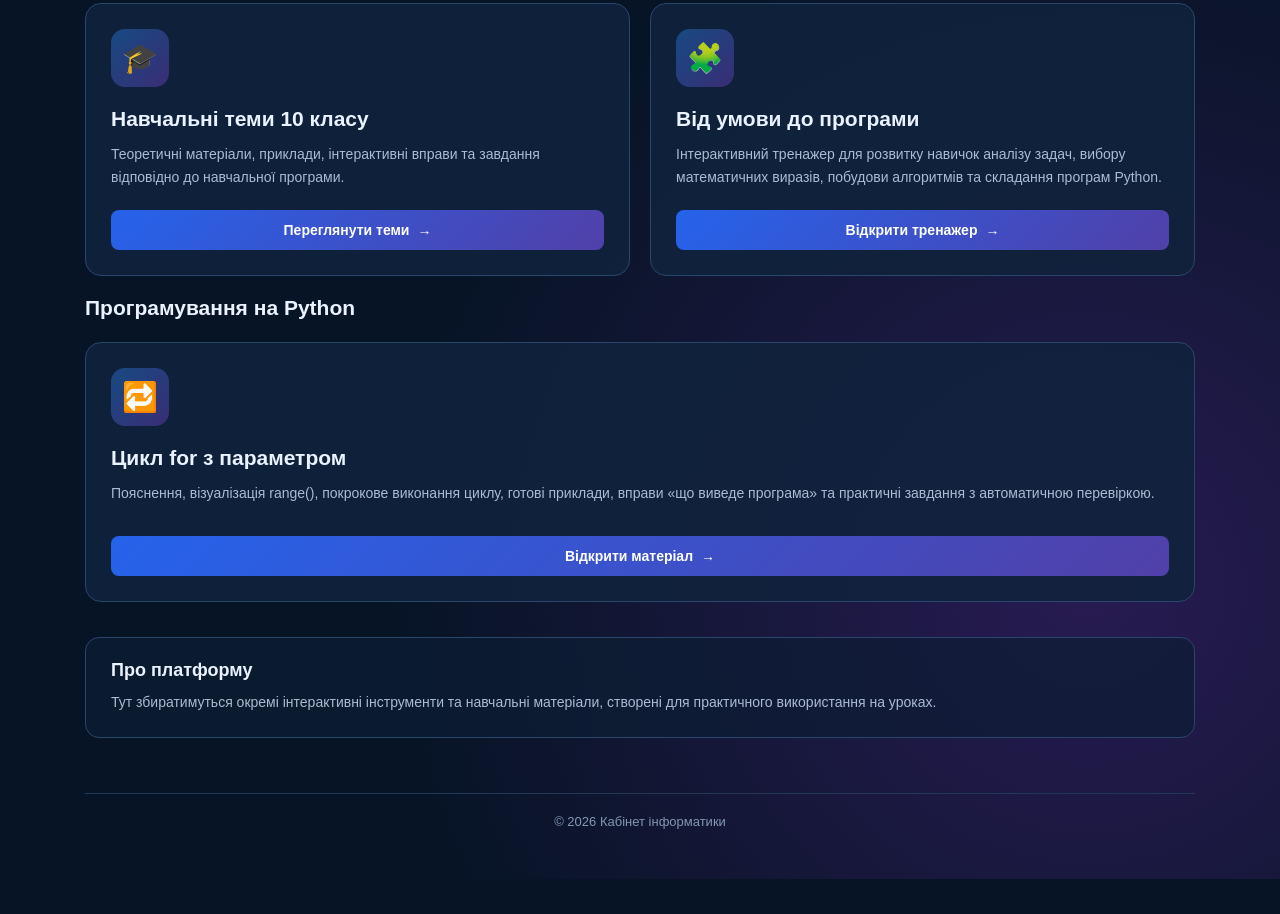
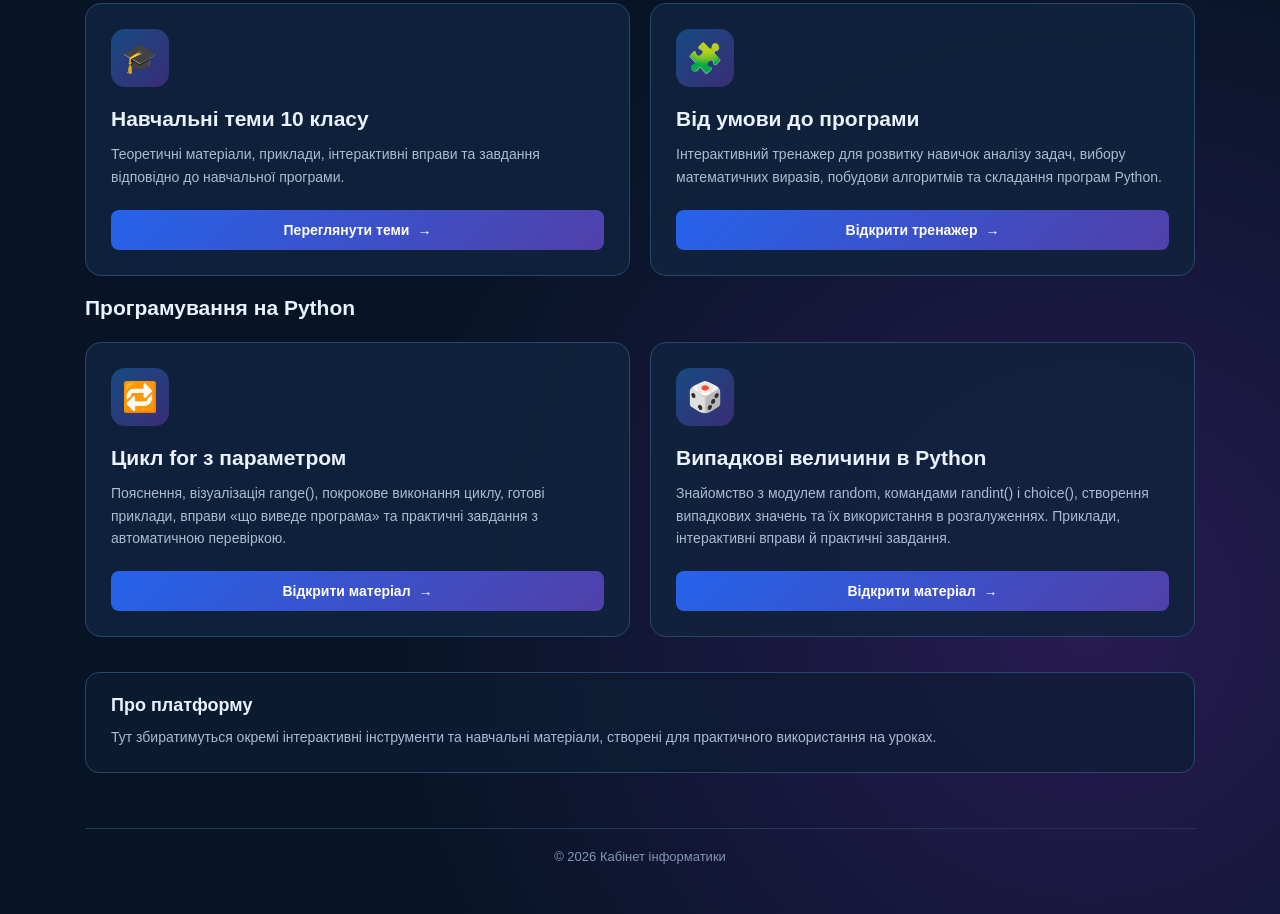
Before and after one commit to vlad2024-vv/interactives-, a plain HTML site: page index.html in a window 1280 px wide. Shown: the part 1060-1974 px from the top of the page. Before the commit the page ends 1939 px from the top, so only its background shows below. Drawn offline with Linux system fonts and the light colour scheme.

Commit message:
Update index.html
Added a new article section about random variables in Python.

```diff
--- a/index.html
+++ b/index.html
@@ -344,6 +344,28 @@ footer {
 
             </article>
 
+            <!-- НОВИЙ МАТЕРІАЛ: RANDOM -->
+
+            <article class="card">
+
+                <div class="card-icon">🎲</div>
+
+                <h3>Випадкові величини в Python</h3>
+
+                <p>
+                    Знайомство з модулем random, командами
+                    randint() і choice(), створення випадкових
+                    значень та їх використання в розгалуженнях.
+                    Приклади, інтерактивні вправи й практичні завдання.
+                </p>
+
+                <a href="random.html">
+                    Відкрити матеріал
+                    <span>→</span>
+                </a>
+
+            </article>
+
         </div>
 
 
```
